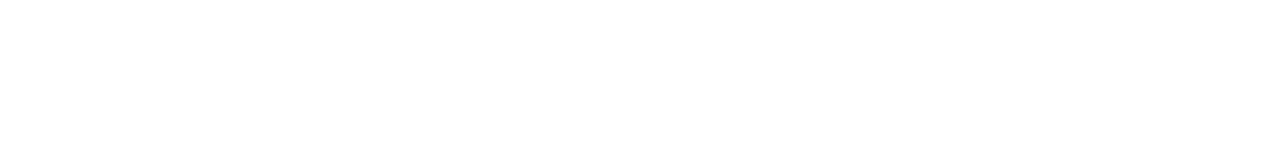
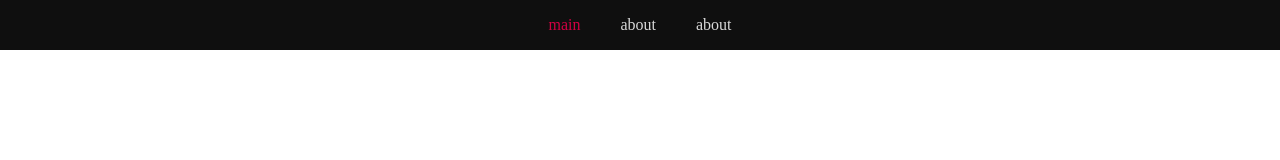
Before and after one commit to PaoloProdossimoLopes/fei-cc1620-game-project-web, a plain HTML site: page game/main/index.html in a window 1280 px wide. Drawn offline with Linux system fonts and the light colour scheme.

Commit message:
Feature (main): adicionando barra de nvegaçao do site

```diff
--- a/game/main/index.html
+++ b/game/main/index.html
@@ -2,9 +2,18 @@
 <html lang="en">
 <head>
     <meta charset="UTF-8">
-    <title>Title</title>
+    <link href="style.css" rel="stylesheet"/>
+    <title>main</title>
 </head>
+
 <body>
+<div id="container">
+    <div id="cabecalho">
+        <a href="#"><span class="texto-focado" >main</span></a>
+        <a href="#">about</a>
+        <a href="#">about</a>
+    </div>
+</div>
+</body>
 
-</body>
 </html>
--- a/game/main/style.css
+++ b/game/main/style.css
@@ -0,0 +1,31 @@
+* {
+    margin: 0px;
+    padding: 0px;
+}
+
+#container {
+    width: 100vw;
+    margin: auto;
+}
+
+#cabecalho {
+    background-color: #0F0F0F;
+    display: flex;
+    align-items: center;
+    justify-content: center;
+    height: 50px;
+}
+
+#cabecalho a {
+    padding: 0 20px;
+    text-decoration: none;
+    color: #D9D9D9;
+}
+
+.texto-focado {
+    color: #D00142;
+}
+
+.filperama-background {
+    background-image: ;
+}
```
Also changed, not shown: game/resources/backgrounds/fliperama-background.jpg (renamed from resources/backgrounds/fliperama-background.jpg), game/resources/icons/icon01.png (renamed from resources/icons/icon01.png), game/resources/icons/icon02.png (renamed from resources/icons/icon02.png), game/resources/icons/icon03.png (renamed from resources/icons/icon03.png), 3 other files.
